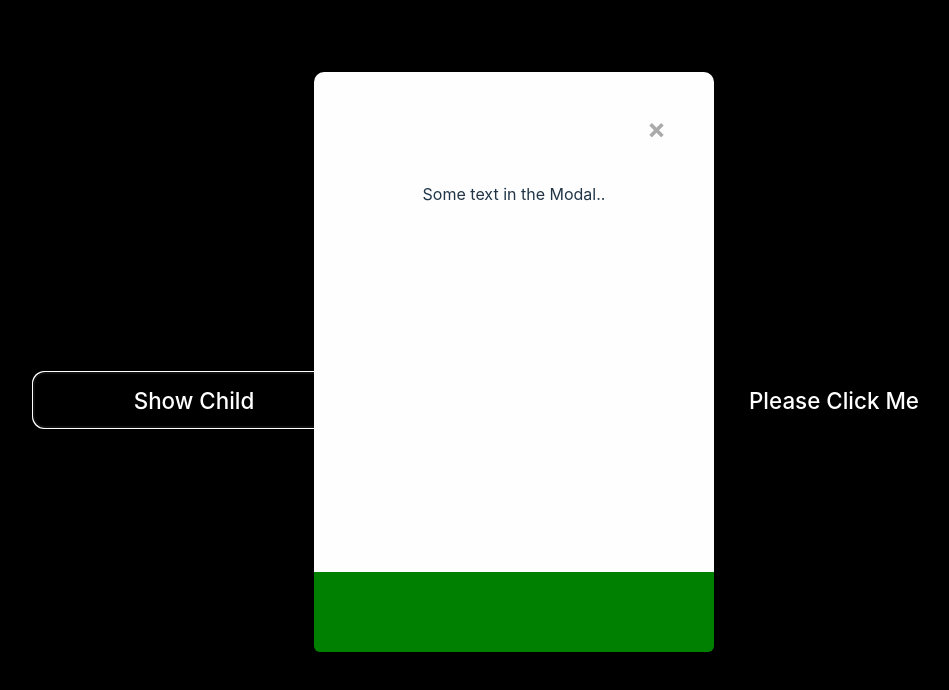
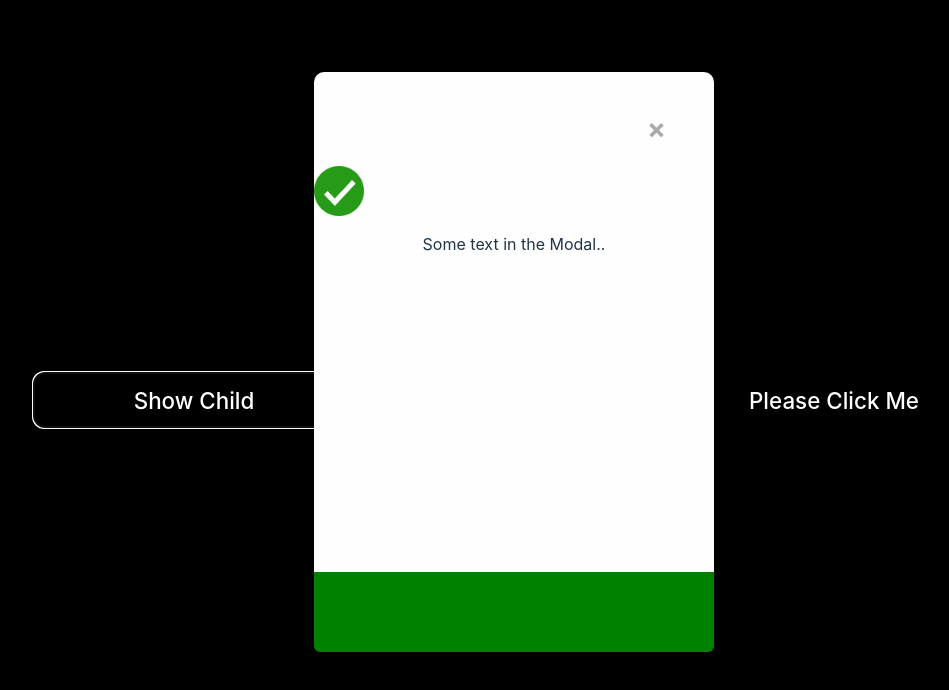
Before and after one commit to ConnorWhite9/reactSudoku, a React (Vite) app in the folder reactSudoku/: page / in a window 1280 px wide. Both pictures are taken after a click on the button "Show Child". Shown: the top 690 px of the page, without its empty margins (126-1075 px from the left). Built offline with nearby package versions, Linux system fonts and the light colour scheme.

Commit message:
Created green check mark button

```diff
--- a/reactSudoku/src/components/Modal.jsx
+++ b/reactSudoku/src/components/Modal.jsx
@@ -1,5 +1,6 @@
 import React, {forwardRef} from "react";
 import '../styles/Modal.css';
+import checkmark from '../assets/checkmark.png';
 
 const Modal = forwardRef((props, ref) => {
     return (<>
@@ -10,6 +11,7 @@ const Modal = forwardRef((props, ref) => {
             <div className="modal-header">
                 <span className="close">&times;</span>
             </div>
+                <img style={{height: '50px', width: '50px'}} src={checkmark} />
                 <p>Some text in the Modal..</p>
                 <div className="highlight" style={{backgroundColor: 'green', }}>
                 </div>
```
Also changed, not shown: reactSudoku/src/assets/checkmark.png (added).
